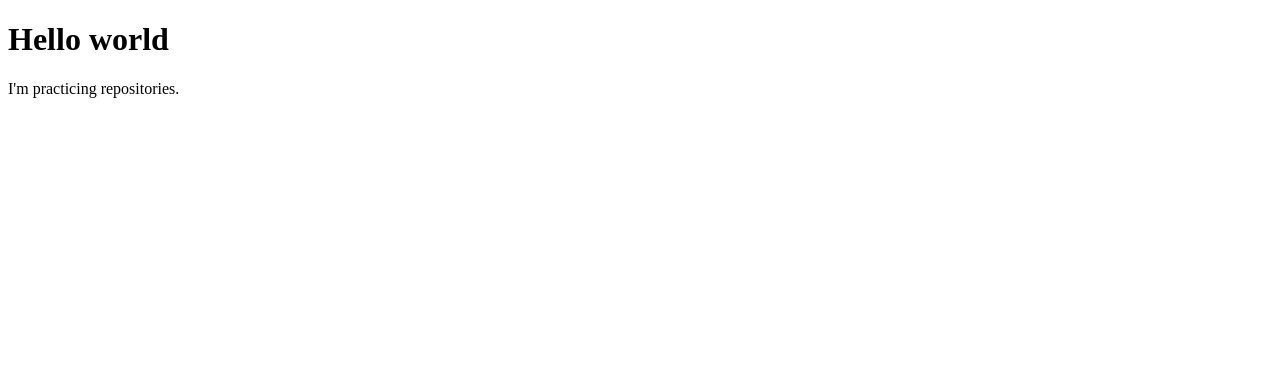
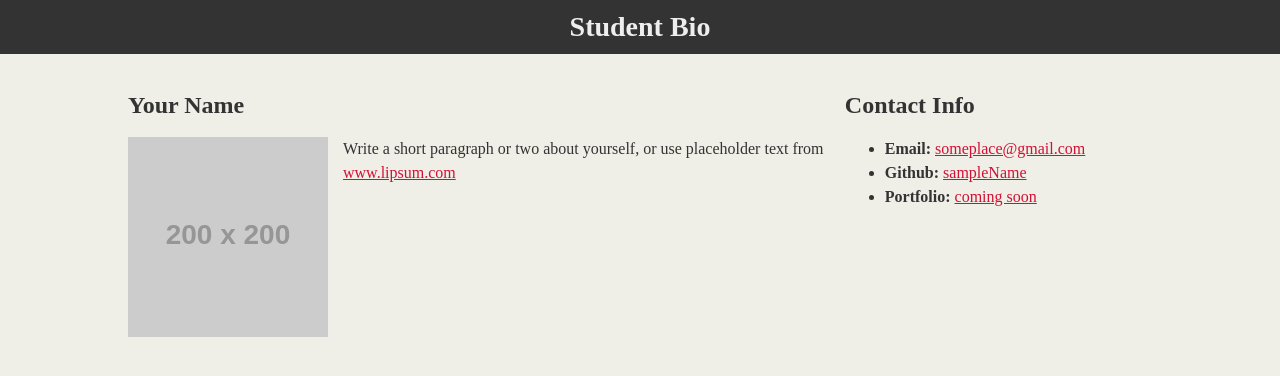
Before and after one commit to jeffreytwoods2/better_attempt_1.2, a plain HTML site: page index.html in a window 1280 px wide. Drawn offline with Linux system fonts and the light colour scheme; placeholder pictures from the web are drawn by us.

Commit message:
swapped in new index.html, added stylesheet

```diff
--- a/index.html
+++ b/index.html
@@ -1,13 +1,38 @@
 <!DOCTYPE html>
-<html lang="en">
+<html lang="en-us">
+
 <head>
-    <meta charset="UTF-8">
-    <meta name="viewport" content="width=device-width, initial-scale=1.0">
-    <title>Document</title>
+  <meta charset="UTF-8">
+  <link rel="stylesheet" type="text/css" href="styles.css">
+  <title>CSS Stylesheets with Relative Paths</title>
 </head>
+
 <body>
-    <h1>Hello world</h1>
+  <header>
+    <h1>Student Bio</h1>
+  </header>
 
-    <p>I'm practicing repositories.</p>
+  <div class="container">
+
+    <section id="main-bio">
+
+      <h2>Your Name</h2>
+
+      <img src="https://placehold.it/200x200" alt="gray box" id="bio-image">
+
+      <p>Write a short paragraph or two about yourself, or use placeholder text from <a href="http://www.lipsum.com/">www.lipsum.com</a></p>
+    </section>
+
+    <section id="contact-info">
+      <h2>Contact Info</h2>
+      <ul>
+        <li><strong>Email:</strong> <a href="#">someplace@gmail.com</a></li>
+        <li><strong>Github:</strong> <a href="#">sampleName</a></li>
+        <li><strong>Portfolio:</strong> <a href="#">coming soon</a></li>
+      </ul>
+    </section>
+  </div>
+
 </body>
+
 </html>
--- /dev/null
+++ b/styles.css
@@ -0,0 +1,50 @@
+body {
+    background-color: #efeee7;
+    font: Georgia,"Times New Roman",Times,serif;
+    color: #333333;
+    margin: 0;
+    padding: 0;
+    line-height: 150%;
+}
+
+header {
+    background-color: #333333;
+}
+
+h1 {
+    color: #eee;
+    font-size: 28px;
+    padding: 15px;
+    text-align: center;
+    margin-top: 0px;
+}
+
+h2 {
+    size: 24px;
+}
+
+.container {
+    margin: 0 auto;
+    width: 1024px;
+}
+
+#main-bio, #contact-info, #bio-image {
+    float: left;
+}
+
+#bio-image {
+    width: 200px;
+    padding-right: 15px;
+}
+
+#main-bio {
+    width: 70%;
+}
+
+#contact-info {
+    width: 30%;
+}
+
+a {
+    color: #d21034;
+}
```
